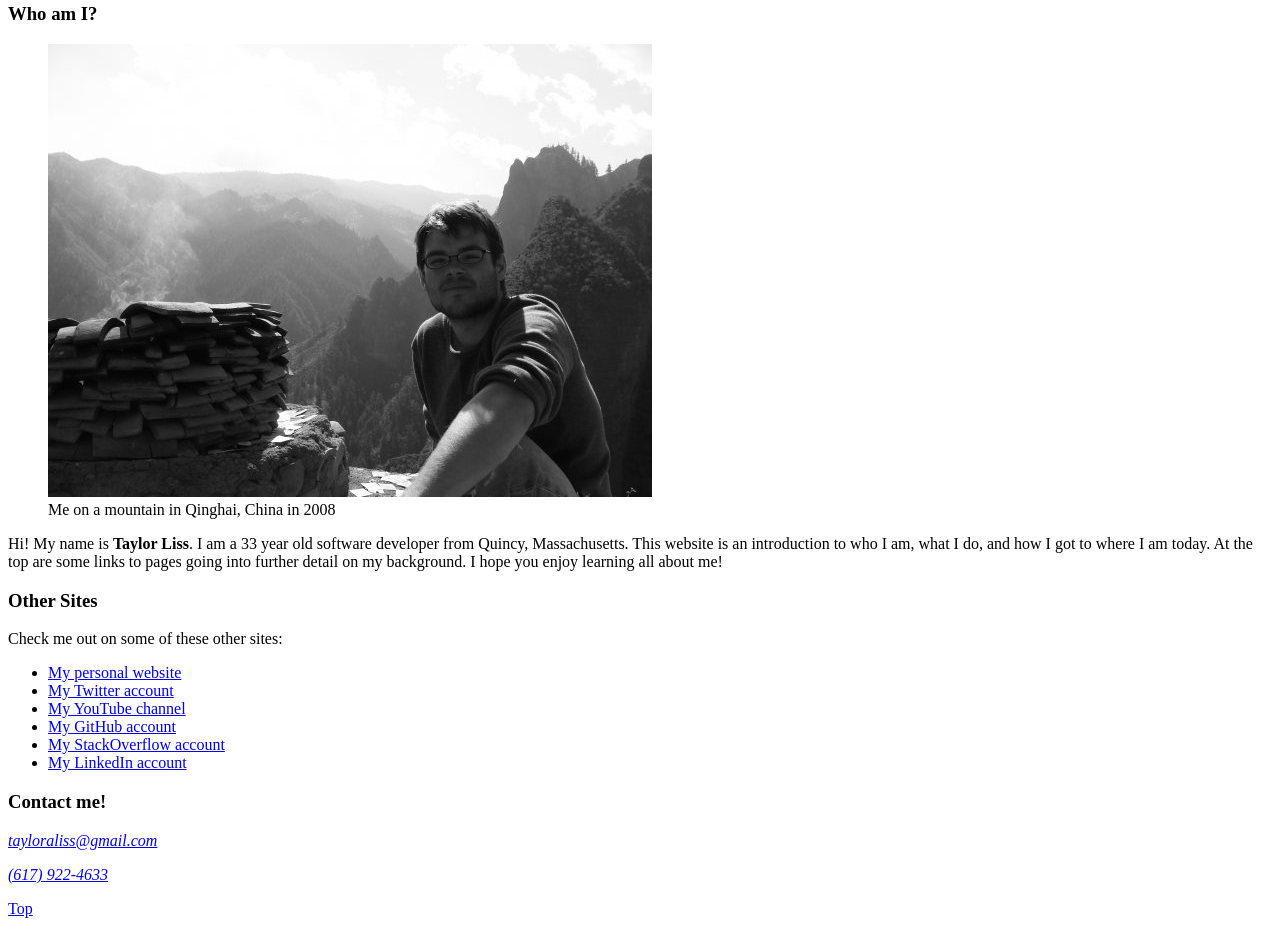
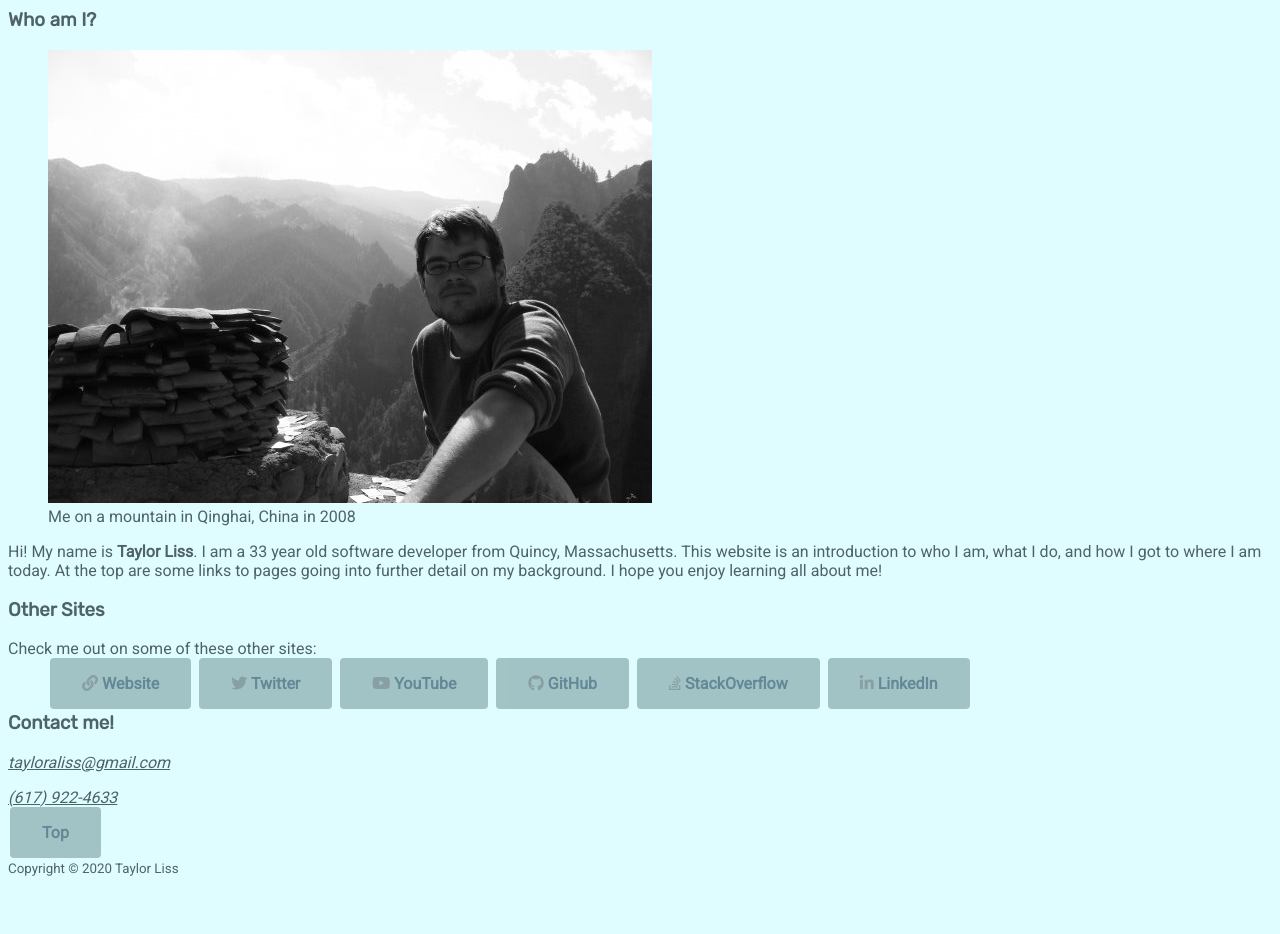
Before and after one commit to tliss/cs601, a plain HTML site: page index.html in a window 1280 px wide. Shown: the part 275-1209 px from the top of the page. After the commit the page ends 1168 px from the top, so only its background shows below. Drawn offline with Linux system fonts and the light colour scheme.

Commit message:
Add new fonts, redesign external links into buttons, add color

```diff
--- a/index.html
+++ b/index.html
@@ -3,6 +3,12 @@
     <head>
         <title>Taylor Liss | Home</title>
         <meta charset="UTF-8">
+        <link href="stylesheets/styles.css" rel="stylesheet">
+        <!-- Font Awesome -->
+        <link rel="stylesheet" href="https://use.fontawesome.com/releases/v5.13.0/css/all.css" integrity="sha384-Bfad6CLCknfcloXFOyFnlgtENryhrpZCe29RTifKEixXQZ38WheV+i/6YWSzkz3V" crossorigin="anonymous">
+        <!-- Google Fonts -->
+        <link rel="stylesheet" href="https://fonts.googleapis.com/css?family=Rubik">
+        <link rel="stylesheet" href="https://fonts.googleapis.com/css?family=Roboto">
     </head>
     <body>
         <h1 id="top">Taylor Liss</h1>
@@ -11,17 +17,21 @@
             <b>Home</b> | <a href="my_story.html">My story</a> | <a href="my_interests.html">My interests</a>
         </nav>
 
+        <main>
             <h2>Home</h2>
 
             <!-- Contents -->
+            <section>
                 <h3>Contents</h3>
                 <ol>
                     <li><a href="#who_am_i">Who am I?</a></li>
                     <li><a href="#other">Other sites</a></li>
                     <li><a href="#contact">Contact me!</a></li>
                 </ol>
+            </section>
 
             <!-- Introduction -->
+            <section>
                 <h3 id="who_am_i">Who am I?</h3>
 
                 <figure>
@@ -29,30 +39,41 @@
                     <figcaption>Me on a mountain in Qinghai, China in 2008</figcaption>
                 </figure>
 
+
                 <p>Hi! My name is <strong>Taylor Liss</strong>. I am a 33 year old software developer from Quincy, Massachusetts.
                     This website is an introduction to who I am, what I do, and how I got to where I am today.
                     At the top are some links to pages going into further detail on my background. I hope you enjoy
                     learning all about me!</p>
+            </section>
 
             <!-- Personal links -->
+            <section>
                 <h3 id="other">Other Sites</h3>
                 <p>Check me out on some of these other sites:</p>
                 <ul>
-            <li><a href="http://www.tayloraliss.com/">My personal website</a></li>
-            <li><a href="https://twitter.com/samort7">My Twitter account</a></li>
-            <li><a href="https://www.youtube.com/user/Samort7/">My YouTube channel</a></li>
-            <li><a href="https://github.com/tliss/">My GitHub account</a></li>
-            <li><a href="https://stackoverflow.com/users/4298546/taylor-liss">My StackOverflow account</a></li>
-            <li><a href="https://www.linkedin.com/in/taylorliss/">My LinkedIn account</a></li>
+                    <a class="btnLink" href="http://www.tayloraliss.com/"><i class="fas fa-link"></i> Website</a>
+                    <a class="btnLink" href="https://twitter.com/samort7"><i class="fab fa-twitter"></i> Twitter</a>
+                    <a class="btnLink" href="https://www.youtube.com/user/Samort7/"><i class="fab fa-youtube"></i> YouTube</a>
+                    <a class="btnLink" href="https://github.com/tliss/"><i class="fab fa-github"></i> GitHub</a>
+                    <a class="btnLink" href="https://stackoverflow.com/users/4298546/taylor-liss"><i class="fab fa-stack-overflow"></i> StackOverflow</a>
+                    <a class="btnLink" href="https://www.linkedin.com/in/taylorliss/"><i class="fab fa-linkedin-in"></i> LinkedIn</a>
                 </ul>
+            </section>
 
             <!-- Contact info -->
+            <section>
                 <h3 id="contact">Contact me!</h3>
                 <address>
                     <p><a href="mailto:tayloraliss@gmail.com">tayloraliss@gmail.com</a></p>
                     <p><a href="tel:617-922-4633">(617) 922-4633</a></p>
                 </address>
+            </section>
+        </main>
 
-        <p><a href=#top>Top</a></p>
+        <p><a class="btnLink" href=#top>Top</a></p>
+
+        <footer>
+            <p><small>Copyright &copy; 2020 Taylor Liss</small></p>
+        </footer>
     </body>
 </html>
--- /dev/null
+++ b/stylesheets/styles.css
@@ -0,0 +1,32 @@
+html {
+    background-color: #DFFDFF;
+}
+
+* {
+    color: #4F6367;
+    font-family: Roboto, Arial, Helvetica, sans-serif;;
+}
+
+h1, h2, h3, h4, h5, h6 {
+    font-family: Rubik, Arial, Helvetica, sans-serif;;
+}
+
+a.btnLink {
+    background-color: #7A9E9F;
+    border: none;
+    color: #133C55;
+    padding: 16px 32px;
+    text-align: center;
+    font-size: 16px;
+    margin: 4px 2px;
+    opacity: 0.6;
+    transition: 0.3s;
+    text-decoration: none;
+    cursor: pointer;
+    border-radius: 4px;
+    font-weight: bold;
+}
+
+a.btnLink:hover {
+    opacity: 1;
+}
```
Also changed, not shown: my_interests.html (+17 -1 lines), my_story.html (+21 -3 lines), README.md. Lines whose indentation alone changed are shown as unchanged.
